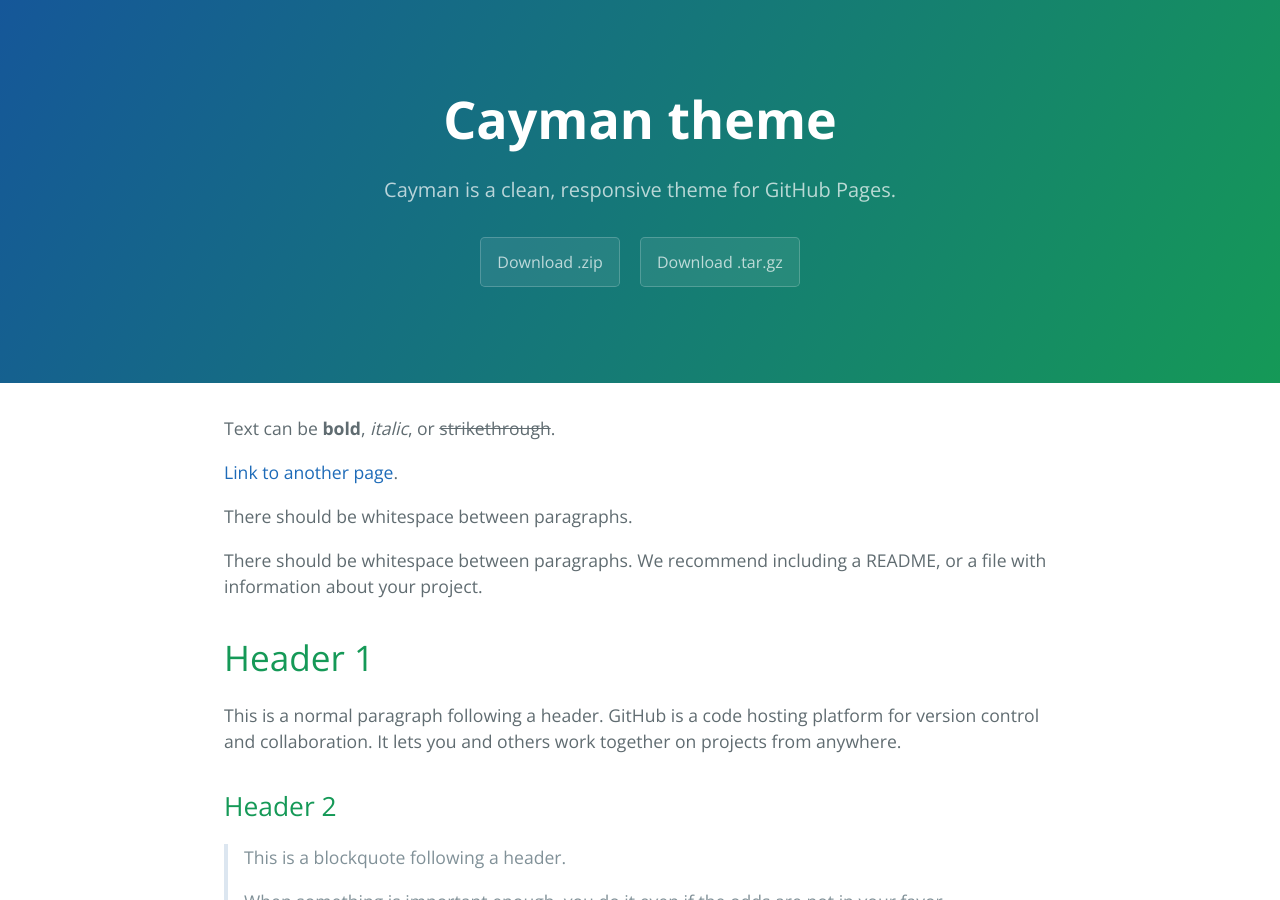
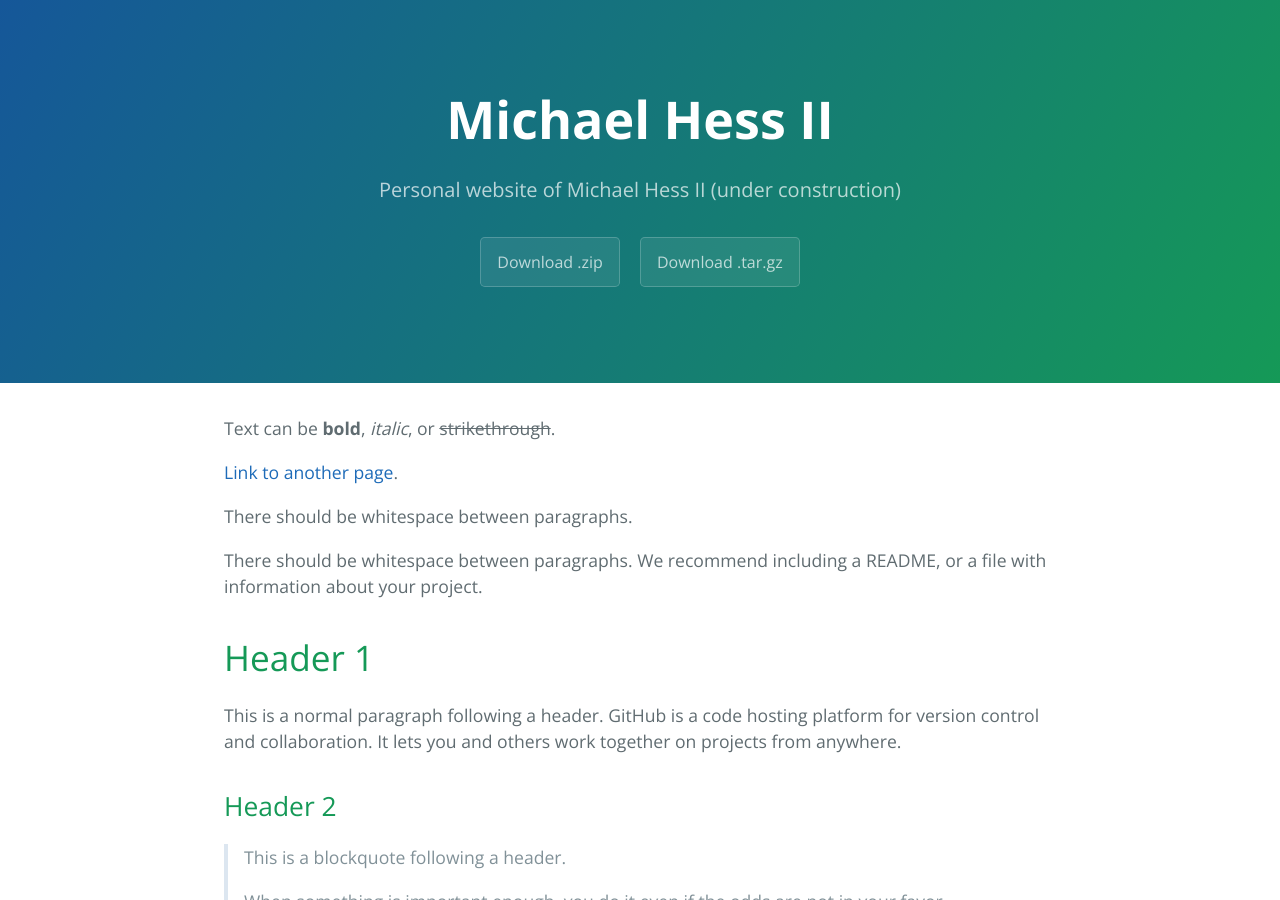
Before and after one commit to mlh2nd/mlh2nd.github.io, a Jekyll site: the page built from index.md, in a window 1280 px wide and 900 px high. Built offline with Jekyll 4.4.1, drawn with Linux system fonts in a browser that asks for light colours.

Commit message:
Update _config.yml

```diff
--- a/_config.yml
+++ b/_config.yml
@@ -1,5 +1,5 @@
-title: Cayman theme
-description: Cayman is a clean, responsive theme for GitHub Pages.
+title: Michael Hess II
+description: Personal website of Michael Hess II (under construction)
 show_downloads: true
 google_analytics:
 theme: jekyll-theme-cayman
```
